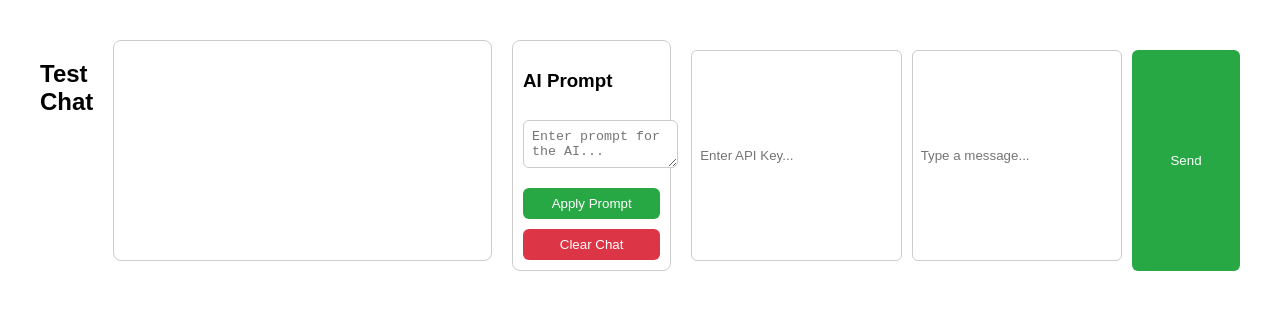
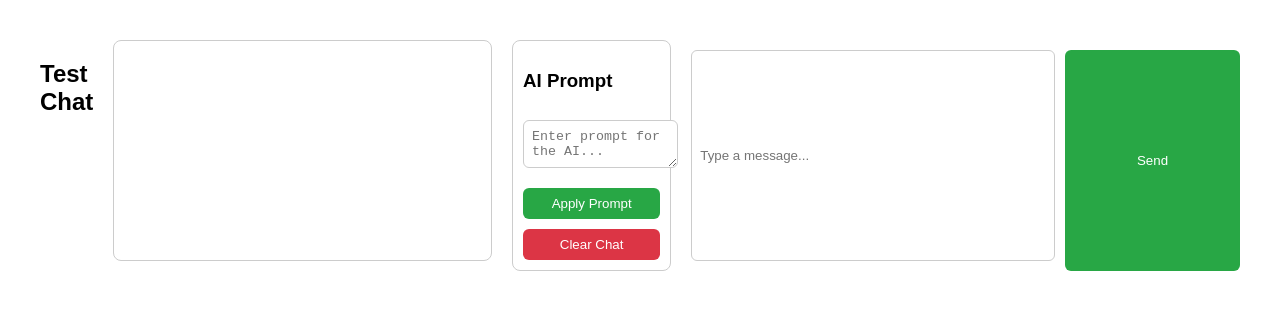
Before and after one commit to thing-gpt/thing-gpt.github.io, a plain HTML site: page Bot.html in a window 1280 px wide. Drawn offline with Linux system fonts and the light colour scheme.

Commit message:
removed api key prompt in the middle of ms wheatons class

```diff
--- a/Bot.html
+++ b/Bot.html
@@ -121,7 +121,6 @@
 
   <!-- Input Section below chat window -->
   <div class="input-section">
-    <input type="text" id="apiKey" placeholder="Enter API Key..." value="">
     <input type="text" id="myText" placeholder="Type a message...">
     <button id="sendBtn">Send</button>
   </div>
```
